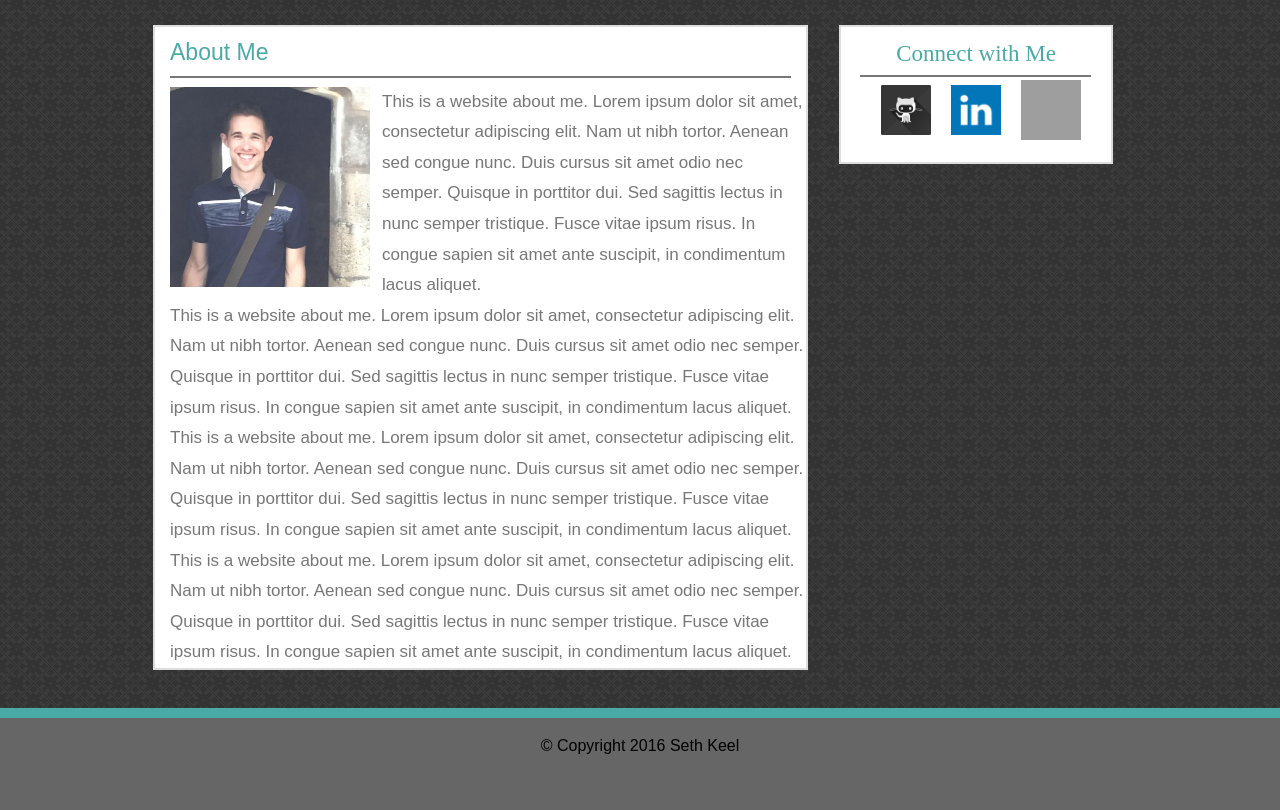
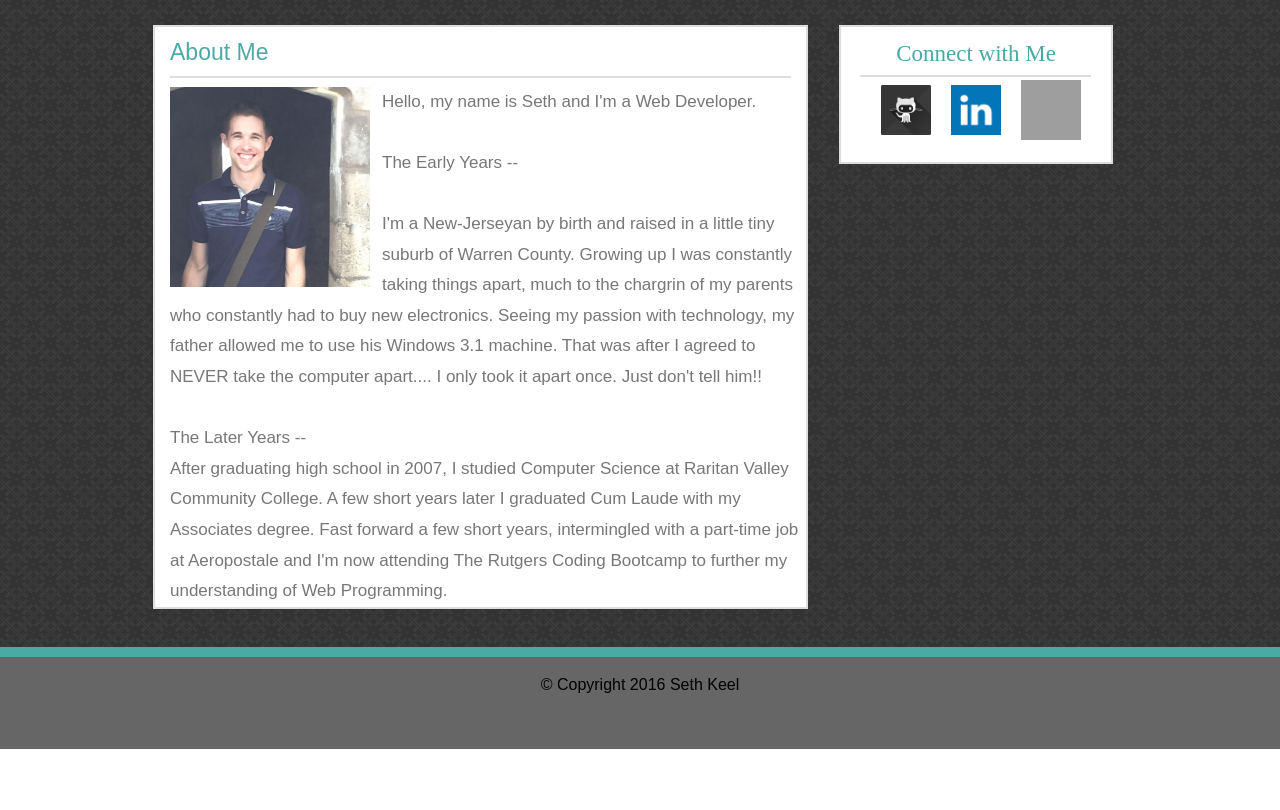
Before and after one commit to s95116/Basic-Portfolio, a PHP site: page / in a window 1280 px wide. Shown: the part 81-891 px from the top of the page. After the commit the page ends 830 px from the top, so only its background shows below. Run offline with PHP 8.4, Linux system fonts and the light colour scheme; grey boxes are pictures that could not be loaded.

Commit message:
added about-me text

```diff
--- a/assets/css/style.css
+++ b/assets/css/style.css
@@ -63,7 +63,7 @@ h2{
 	border-width:1px;
 	margin-right: 15px;
 	border-style:solid;
-	color:#777;
+	color:#ddd;
 }
 
 
@@ -111,7 +111,7 @@ h2{
 	border-style:solid;
 	width:85%;
 	margin-right: 20px;
-	color:#777;
+	color:#ddd;
 	margin-top: 10px;
 
 }
--- a/index.html
+++ b/index.html
@@ -29,34 +29,18 @@
             <img alt="profile-picture" id="profile-image" src=
             "assets/images/profile_picture.jpg">
 
-            <p>This is a website about me. Lorem ipsum dolor sit amet,
-            consectetur adipiscing elit. Nam ut nibh tortor. Aenean sed congue
-            nunc. Duis cursus sit amet odio nec semper. Quisque in porttitor
-            dui. Sed sagittis lectus in nunc semper tristique. Fusce vitae
-            ipsum risus. In congue sapien sit amet ante suscipit, in
-            condimentum lacus aliquet.</p>
+            <p>Hello, my name is Seth and I'm a Web Developer.</p>
+            <br>
+            <p>The Early Years -- </p>
+            <br>
+            <p>I'm a New-Jerseyan by birth and raised in a little tiny suburb of Warren County. Growing up I was constantly taking things apart, much to the chargrin of my parents who constantly had to buy new electronics. Seeing my passion with technology, my father allowed me to use his Windows 3.1 machine. That was after I agreed to NEVER take the computer apart.... I only took it apart once. Just don't tell him!!
+           </p>
+           <br>
+            The Later Years --
+            <br>
+            After graduating high school in 2007, I studied Computer Science at Raritan Valley Community College. A few short years later I graduated Cum Laude with my Associates degree. Fast forward a few short years, intermingled with a part-time job at Aeropostale and I'm now attending The Rutgers Coding Bootcamp to further my understanding of Web Programming.
+            </p>
 
-
-            <p>This is a website about me. Lorem ipsum dolor sit amet,
-            consectetur adipiscing elit. Nam ut nibh tortor. Aenean sed congue
-            nunc. Duis cursus sit amet odio nec semper. Quisque in porttitor
-            dui. Sed sagittis lectus in nunc semper tristique. Fusce vitae
-            ipsum risus. In congue sapien sit amet ante suscipit, in
-            condimentum lacus aliquet.</p>
-
-
-            <p>This is a website about me. Lorem ipsum dolor sit amet,
-            consectetur adipiscing elit. Nam ut nibh tortor. Aenean sed congue
-            nunc. Duis cursus sit amet odio nec semper. Quisque in porttitor
-            dui. Sed sagittis lectus in nunc semper tristique. Fusce vitae
-            ipsum risus. In congue sapien sit amet ante suscipit, in
-            condimentum lacus aliquet.</p>
-            <p>This is a website about me. Lorem ipsum dolor sit amet,
-            consectetur adipiscing elit. Nam ut nibh tortor. Aenean sed congue
-            nunc. Duis cursus sit amet odio nec semper. Quisque in porttitor
-            dui. Sed sagittis lectus in nunc semper tristique. Fusce vitae
-            ipsum risus. In congue sapien sit amet ante suscipit, in
-            condimentum lacus aliquet.</p>
         </div>
 
 
--- a/portfolio.html
+++ b/portfolio.html
@@ -28,6 +28,7 @@
             <hr id="dividing-line">
 
             <div id="left-images">
+
             <h3 id="first">Hangman</h3>
             <a href="#"><img src="./assets/images/technics1.jpg" alt="ipad" id="technics1"/></a>
             <h3 id="first">Trivia Game</h3>
```
